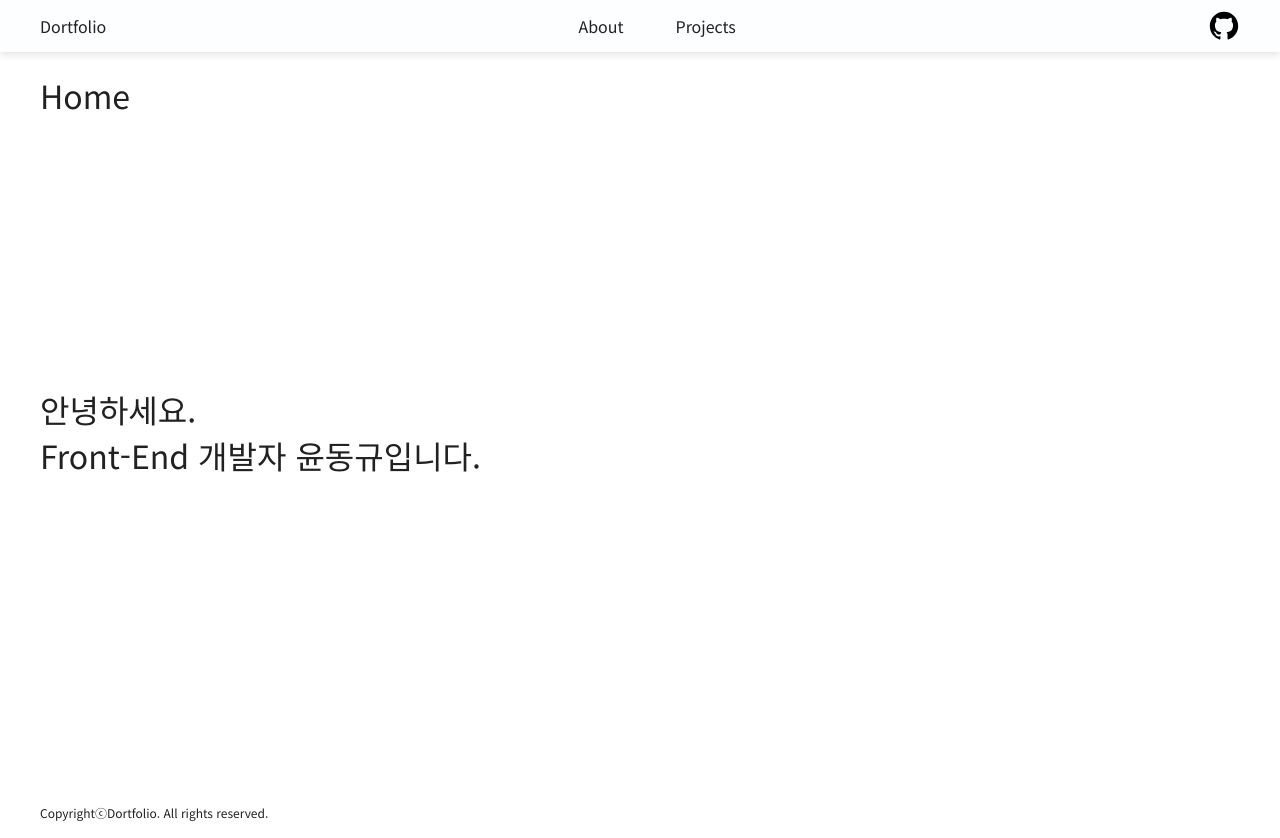
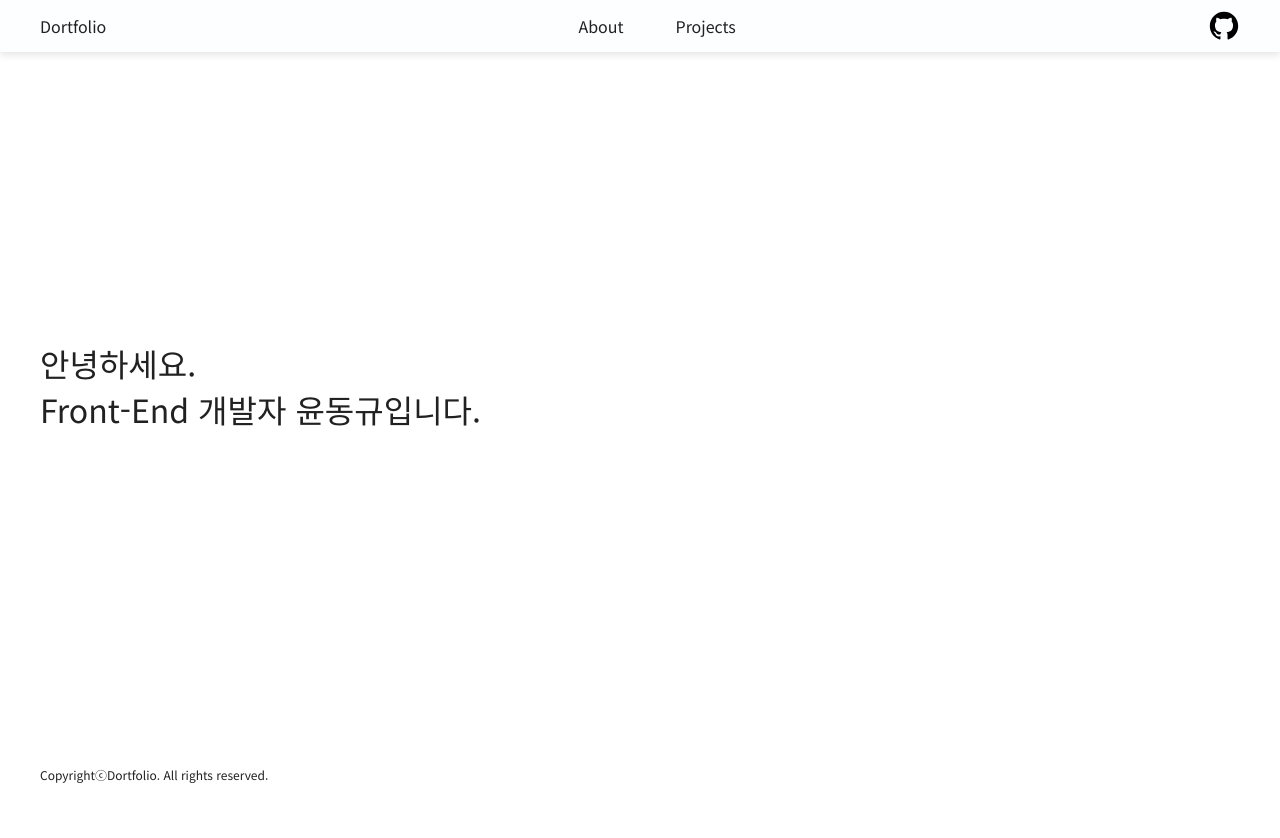
Before and after one commit to douglasyoon/dortfolio, a Next.js app: page / in a window 1280 px wide. After the commit the page ends 800 px from the top, so only its background shows below. Built offline with nearby package versions, Linux system fonts and the light colour scheme.

Commit message:
fix : Delete title of Home page

```diff
--- a/app/page.tsx
+++ b/app/page.tsx
@@ -7,6 +7,9 @@ export const metadata: Metadata = {
   description: 'Front-End 개발자 윤동규의 포트폴리오입니다.',
   keywords: ['Front-End', 'Portfolio'],
   authors: [{ url: 'https://github.com/douglasyoon/', name: '윤동규' }],
+  verification: {
+    google: '',
+  },
   openGraph: {
     title: 'Dortfolio - 프론트엔드 개발자 윤동규',
     description: 'Front-End 개발자 윤동규의 포트폴리오입니다.',
@@ -17,7 +20,7 @@ export const metadata: Metadata = {
 
 export default function HomePage() {
   return (
-    <SectionComponent title='Home'>
+    <SectionComponent title='Home' isHiddenTitle={true}>
       <div className={style.homeContents}>
         <div className={style.box}>
           <p className={style.mainText}>
```
